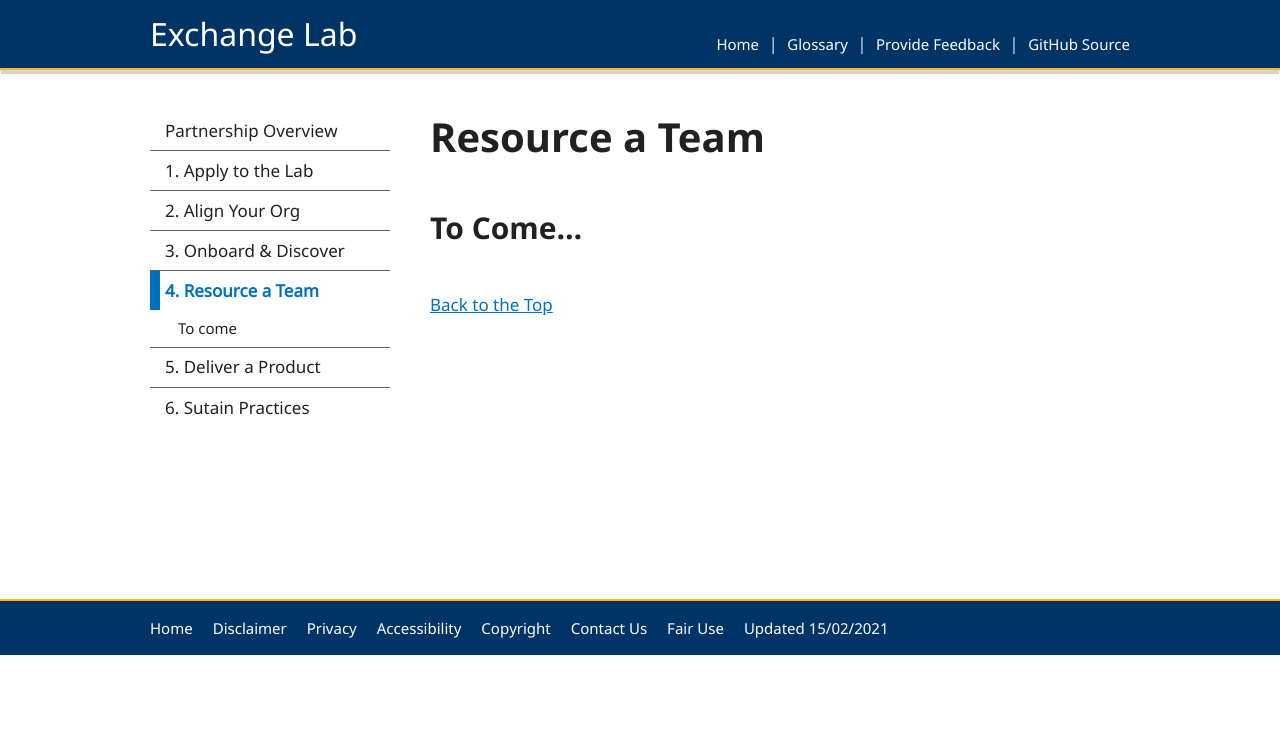
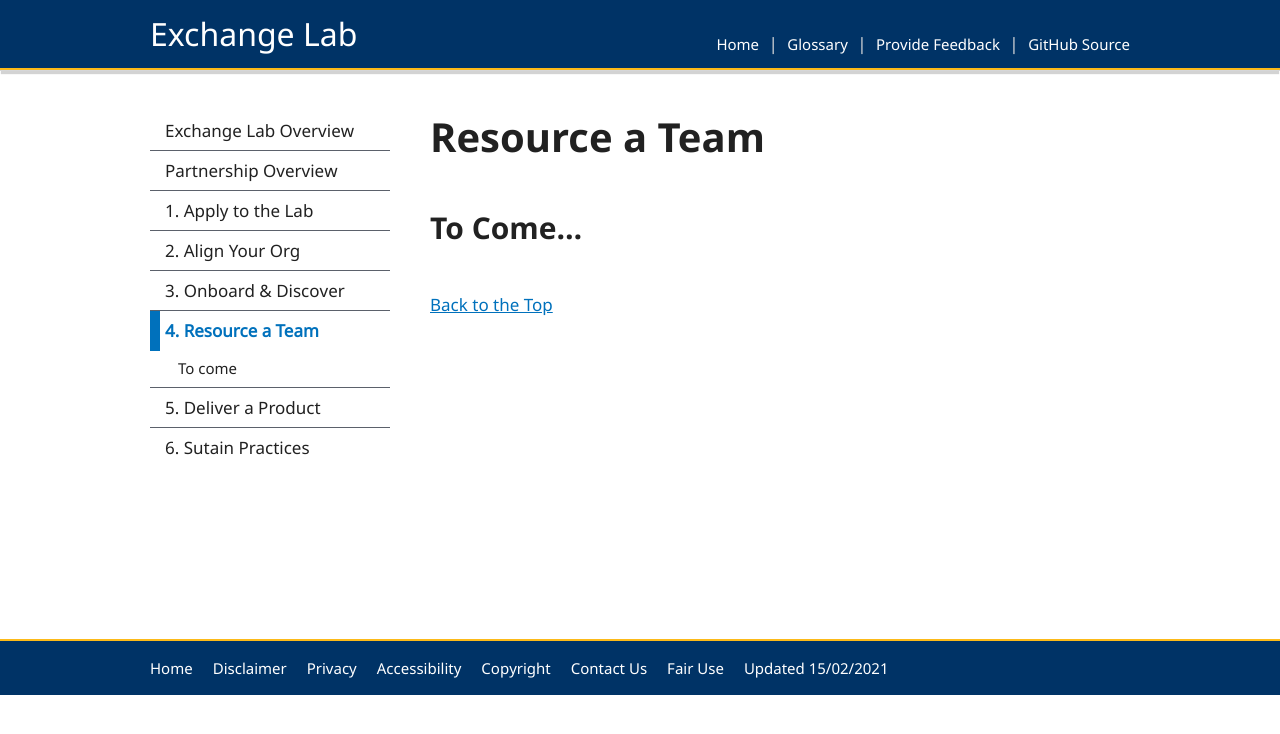
Before and after one commit to HeatherRemacle/exchangelabops, a Jekyll site: the page built from phases/resource.md, in a window 1280 px wide. Shown: the top 734 px of the page. Built offline with Jekyll 4.4.1, drawn with Linux system fonts in a browser that asks for light colours.

Commit message:
Update navigation.yml

```diff
--- a/_data/navigation.yml
+++ b/_data/navigation.yml
@@ -32,6 +32,8 @@ docs:
     href: /governance
 
 partner:
+  - text: Exchange Lab Overview
+    href: /
   - text: Partnership Overview
     href: /
   - text: 1. Apply to the Lab
```
